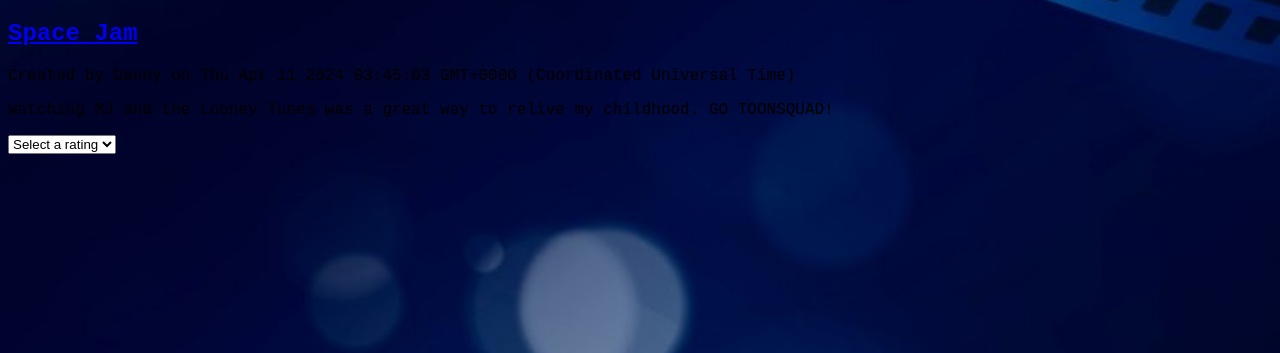
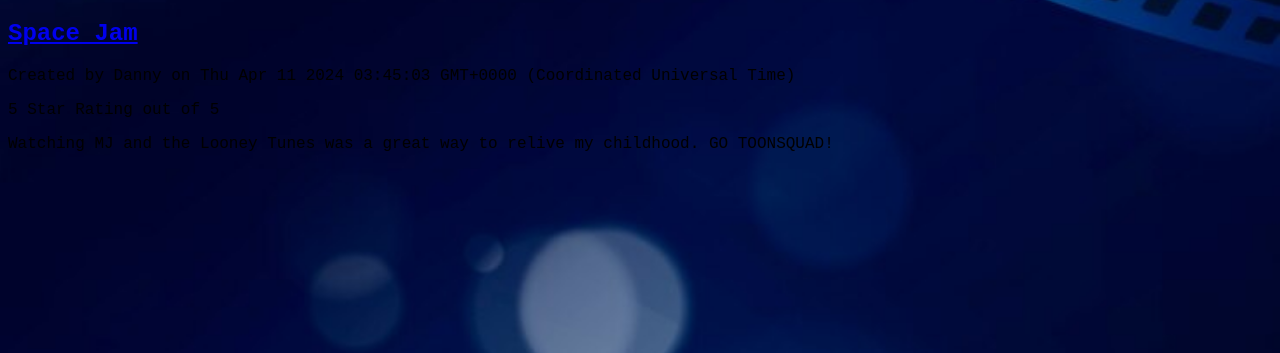
Before and after one commit to DannyM15/ReelTalk, a Node server app: page /review/1 in a window 1280 px wide. Shown: the part 157-510 px from the top of the page. Run offline with Node 20, Linux system fonts and the light colour scheme; data comes from the database, SQL or seed files in the repository; some libraries are stand-ins or nearby versions.

Commit message:
ratings are showing now

```diff
--- a/views/homepage.handlebars
+++ b/views/homepage.handlebars
@@ -33,6 +33,8 @@
             </div>
             <div class="col-md-7">
               <p>
+                {{ review.StarRating }} Star Rating out of 5 </p>
+              <p>
                 {{review.post}}
               </p>
             </div>
--- a/views/review.handlebars
+++ b/views/review.handlebars
@@ -1,26 +1,23 @@
+    <link rel="stylesheet" href="main.css">
+    <link href="css/star-rating.css" rel="stylesheet">
+
 <div class="row mb-4 project">
   <div class="col-md-5">
     <h2>
       <!-- Call helper function with triple brackets to render the emoji span as HTML -->
-     <a href="/review/{{review.id}}">{{review.title}}</a>
+      <a href="/review/{{review.id}}">{{review.title}}</a>
     </h2>
     <p>Created by {{review.user.username}} on {{review.timeCreated}}</p>
   </div>
   <div class="col-md-7">
     <p>
+      {{ review.StarRating }} Star Rating out of 5 </p>
+    <p>
+    <p>
       {{review.post}}
     </p>
-        <select class="star-rating">
-    <option value="">Select a rating</option>
-    <option value="5">Excellent</option>
-    <option value="4">Very Good</option>
-    <option value="3">Average</option>
-    <option value="2">Poor</option>
-    <option value="1">Terrible</option>
+
   </div>
-  <div class="=star-rating"></div>"
+  <div class="=star-rating"></div>
 </div>
 <script src="js/star-rating.min.js"></script>
-<script>
-    var stars = new StarRating('.star-rating');
-</script>
```
Also changed, not shown: views/createreview.handlebars (+14 -3 lines).
